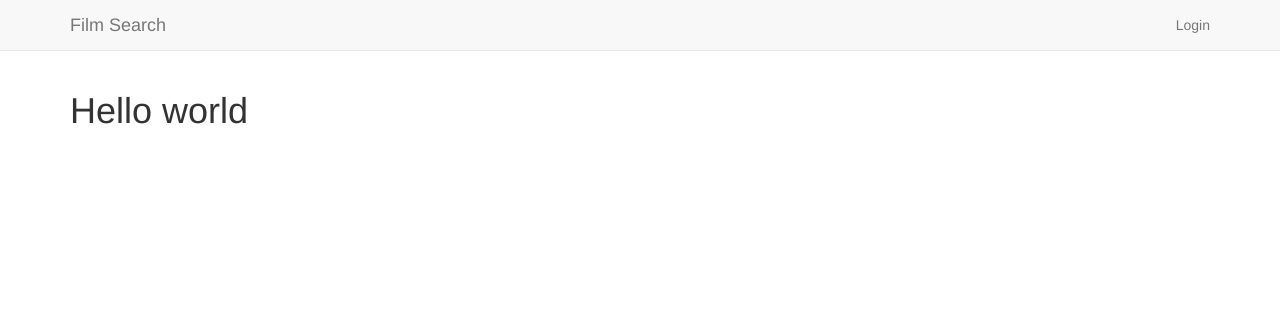
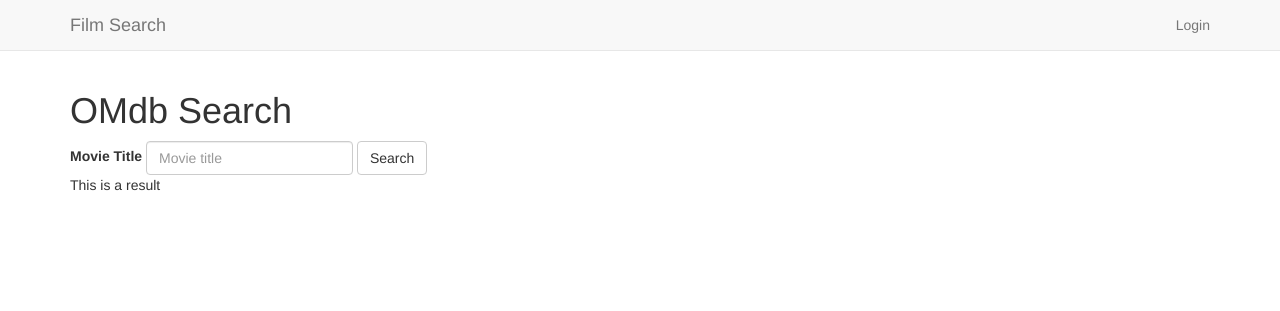
Before and after one commit to Permafacture/film_search, a Flask app: template film_search/templates/index.html in a window 1280 px wide. Shown: the top 311 px of the page. Run offline with Flask 2, Linux system fonts and the light colour scheme; the template is opened without the code that fills it, so the values that code supplies are empty; some libraries are stand-ins or nearby versions.

Commit message:
added requirements.txt and tried (unsuccessfully) to get the main search page to work

```diff
--- a/film_search/app.py
+++ b/film_search/app.py
@@ -50,7 +50,8 @@
 @app.route('/admin')
 @roles_accepted('admin')
 def admin():
-    return render_template('admin.html')
+    users = User.query.order_by('last_login_at')
+    return render_template('admin.html',users=users)
 
 if __name__ == '__main__':
     app.run('0.0.0.0', port="8080")
--- a/film_search/templates/base.html
+++ b/film_search/templates/base.html
@@ -13,6 +13,8 @@
 
     <!-- Bootstrap -->
     <link rel="stylesheet" href="https://maxcdn.bootstrapcdn.com/bootstrap/3.3.6/css/bootstrap.min.css" integrity="sha384-1q8mTJOASx8j1Au+a5WDVnPi2lkFfwwEAa8hDDdjZlpLegxhjVME1fgjWPGmkzs7" crossorigin="anonymous">
+    <!-- jQuery (necessary for Bootstrap's JavaScript plugins) -->
+    <script src="https://ajax.googleapis.com/ajax/libs/jquery/1.12.4/jquery.min.js"></script>
 
     <!-- HTML5 shim and Respond.js for IE8 support of HTML5 elements and media queries -->
     <!--[if lt IE 9]>
@@ -53,8 +55,6 @@
 
     <div class="container content">{% block content %}{% endblock %}</div>
 
-    <!-- jQuery (necessary for Bootstrap's JavaScript plugins) -->
-    <script src="https://ajax.googleapis.com/ajax/libs/jquery/1.12.4/jquery.min.js"></script>
     <script src="https://maxcdn.bootstrapcdn.com/bootstrap/3.3.6/js/bootstrap.min.js" integrity="sha384-0mSbJDEHialfmuBBQP6A4Qrprq5OVfW37PRR3j5ELqxss1yVqOtnepnHVP9aJ7xS" crossorigin="anonymous"></script>
   </body>
 </html>
--- a/film_search/templates/index.html
+++ b/film_search/templates/index.html
@@ -1,2 +1,52 @@
 {% extends "base.html" %}
-{% block content %}<h1>Hello world</h1>{% endblock %}
+{% block content %}
+
+  <h1>OMdb Search</h1>
+    <div class="form-inline">
+      <div class="form-group">
+        <label for="search">Movie Title</label>
+        <input type="text" class="form-control" id="search" placeholder="Movie title">
+      </div>
+      <button type="button" class="btn btn-default" id="submit-button">Search</button>
+    </div>
+    <div id="result">This is a result</div>
+    <script>
+
+      function display_result(result) {
+        if (result.Response === 'True') {
+          var table = '<table><thead><th>Title</th><th>Released</th><th>Poster</th></thead><tbody>';
+
+
+          $('#result').text(result);
+        }
+        else {
+          $('#result').text("No results match your query");
+        }
+      }
+
+      function result_to_row(result) {
+        var response = '<tr><td>'+result.Title+'</td><td>'+result.Year+'</td>'
+        if (response.Poster === 'N/A') {
+          response += '<td>N/A</td>';
+        }
+        else {
+          response += '<td><a href="'+response.Poster+'">[link]</a></td>';
+        }
+        return response+'</tr>'
+
+
+      function make_request(string) {
+        var request = $.ajax({
+          url:'http://www.omdbapi.com/?',
+          type:"GET",
+          data:{s:string,plot:"short",r:"json"}
+          });
+        request.done(function (msg) {display_result(msg);})
+        request.fail(function (something, msg) {$('#result').text("Request failed:"+msg)})
+      }
+
+
+    $("#submit-button").click(function (){make_request($('#search').val())});
+    </script>
+
+{% endblock %}
```
Also changed, not shown: TODO.md (+2 -1 lines), film_search/templates/admin.html (+29 -1 lines), requirements.txt (added, +21 -0 lines), film_search/__init__.py (added), 2 other files.
